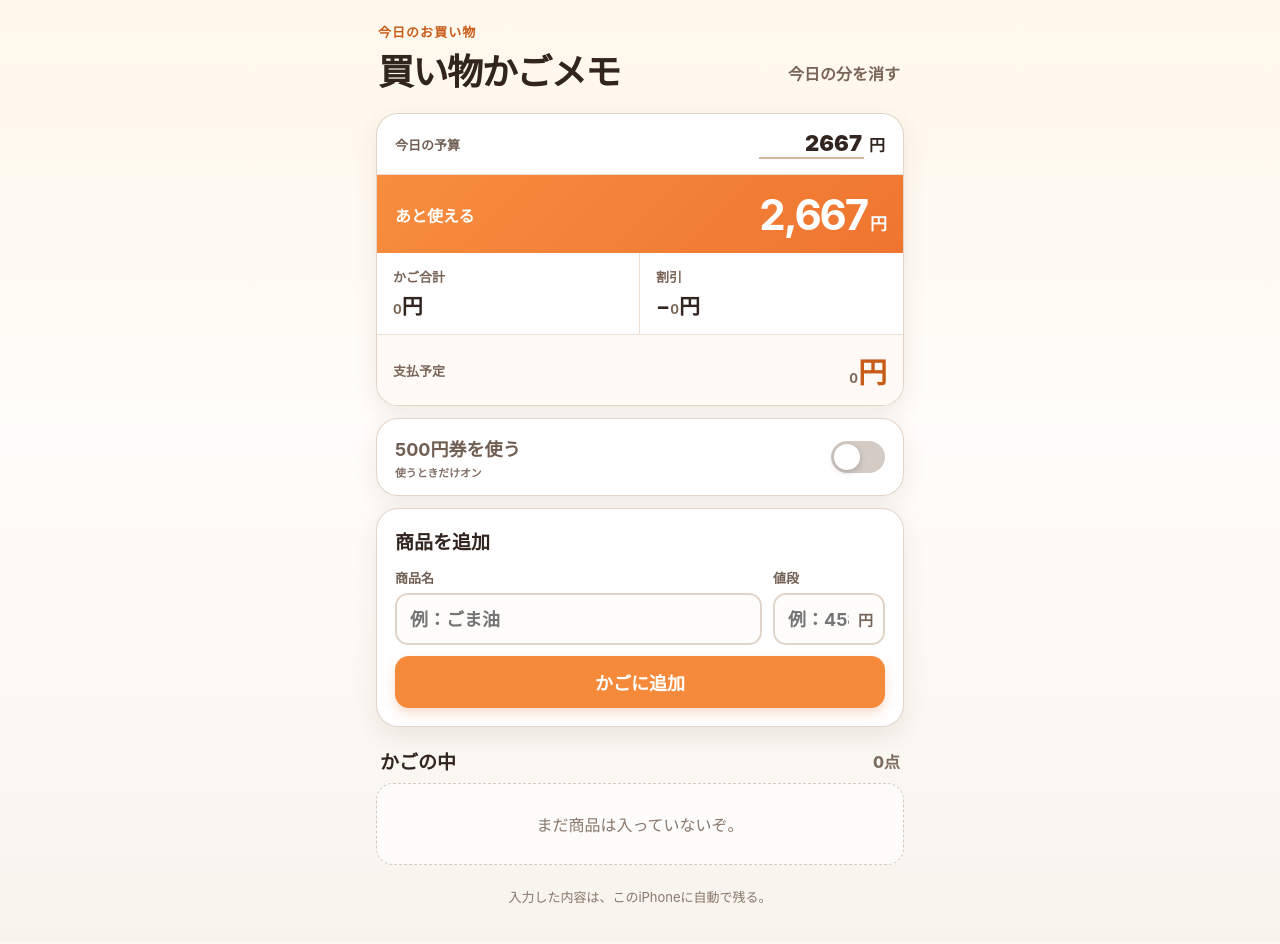
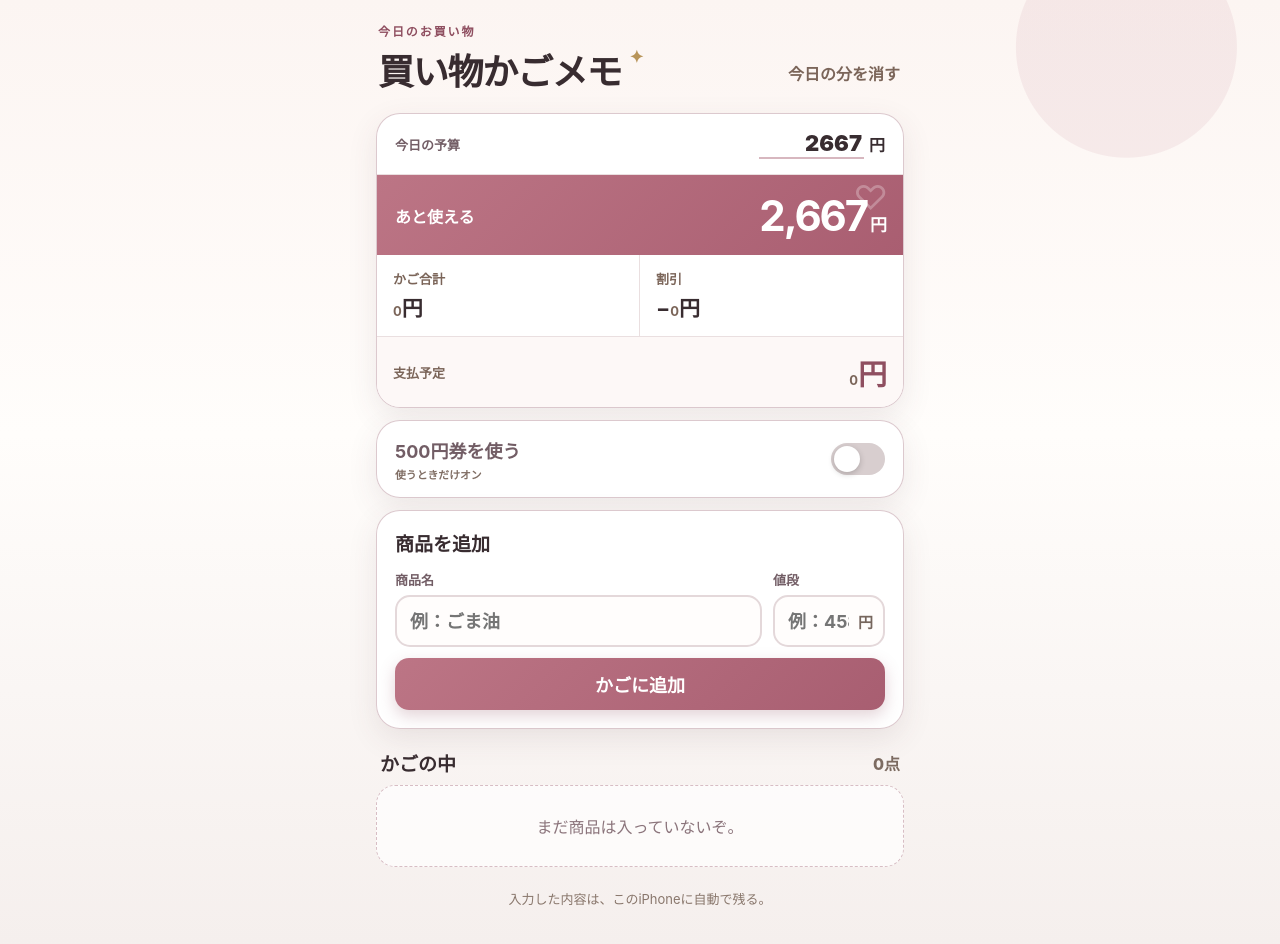
Before and after one commit to 48tvcr8szr-art/kaimono-kago-memo, a plain HTML site: page index.html in a window 1280 px wide. Drawn offline with Linux system fonts and the light colour scheme.

Commit message:
大人かわいい色合いに変更

```diff
--- a/styles.css
+++ b/styles.css
@@ -1,45 +1,50 @@
 :root {
   color-scheme: light;
   font-family: -apple-system, BlinkMacSystemFont, "Hiragino Sans", "Yu Gothic", sans-serif;
-  background: #fff8ef;
-  color: #32251f;
-  --orange: #f58a3b;
-  --orange-dark: #c75c19;
-  --cream: #fff8ef;
+  background: #fbf5f2;
+  color: #382c30;
+  --orange: #b96f7f;
+  --orange-dark: #8f4f60;
+  --cream: #fbf5f2;
   --paper: #ffffff;
-  --green: #3a8b67;
-  --red: #c94d43;
-  --line: #eaded2;
-  --shadow: 0 8px 24px rgba(79, 45, 23, .09);
+  --green: #7f9b8b;
+  --red: #b6535b;
+  --gold: #b89458;
+  --line: #eadfe0;
+  --shadow: 0 10px 30px rgba(91, 60, 70, .10);
 }
 
 * { box-sizing: border-box; }
-body { margin: 0; min-height: 100vh; background: linear-gradient(180deg, #fff7eb 0, #fffdf9 46%, #f8f3ed 100%); }
+body { margin: 0; min-height: 100vh; background:
+  radial-gradient(circle at 88% 5%, rgba(218, 177, 186, .20) 0 110px, transparent 111px),
+  linear-gradient(180deg, #fcf5f2 0, #fffdfb 46%, #f5efed 100%); }
 button, input { font: inherit; }
 button { touch-action: manipulation; }
 .app-shell { width: min(100%, 560px); margin: 0 auto; padding: max(18px, env(safe-area-inset-top)) 16px max(36px, env(safe-area-inset-bottom)); }
 .app-header { display: flex; align-items: flex-end; justify-content: space-between; gap: 12px; margin: 4px 2px 18px; }
-.eyebrow { margin: 0 0 2px; color: var(--orange-dark); font-size: 13px; font-weight: 800; letter-spacing: .08em; }
-h1 { margin: 0; font-size: clamp(26px, 8vw, 36px); letter-spacing: -.04em; }
+.eyebrow { margin: 0 0 4px; color: var(--orange-dark); font-size: 12px; font-weight: 800; letter-spacing: .16em; }
+h1 { margin: 0; font-family: "Yu Mincho", "Hiragino Mincho ProN", serif; font-size: clamp(26px, 8vw, 36px); letter-spacing: -.035em; }
+h1::after { content: "✦"; display: inline-block; margin-left: 8px; color: var(--gold); font-family: serif; font-size: .48em; vertical-align: top; transform: translateY(4px); }
 h2 { margin: 0; font-size: 19px; }
 .text-button { border: 0; background: transparent; color: #7b6559; padding: 10px 2px; font-weight: 700; white-space: nowrap; }
-.summary-card, .coupon-card, .entry-card { background: var(--paper); border: 1px solid rgba(219, 198, 180, .75); border-radius: 22px; box-shadow: var(--shadow); }
+.summary-card, .coupon-card, .entry-card { background: rgba(255,255,255,.94); border: 1px solid rgba(207, 180, 187, .72); border-radius: 24px; box-shadow: var(--shadow); }
 .summary-card { overflow: hidden; margin-bottom: 12px; }
 .budget-row { display: flex; justify-content: space-between; align-items: center; gap: 10px; padding: 15px 18px; border-bottom: 1px solid var(--line); font-weight: 800; }
 .money-input { display: flex; align-items: center; gap: 5px; }
-.money-input input { width: 105px; border: 0; border-bottom: 2px solid #d4b79f; background: transparent; color: inherit; text-align: right; font-size: 22px; font-weight: 900; border-radius: 0; }
+.money-input input { width: 105px; border: 0; border-bottom: 2px solid #d7b7bf; background: transparent; color: inherit; text-align: right; font-size: 22px; font-weight: 900; border-radius: 0; }
 .money-input input:focus { outline: 0; border-color: var(--orange); }
-.remaining-block { padding: 19px 18px 17px; background: linear-gradient(135deg, #f78d3f, #ef7530); color: #fff; display: flex; align-items: center; justify-content: space-between; }
+.remaining-block { padding: 20px 18px 18px; background: linear-gradient(135deg, #bc7585, #a95e71); color: #fff; display: flex; align-items: center; justify-content: space-between; position: relative; }
+.remaining-block::after { content: "♡"; position: absolute; right: 15px; top: 6px; color: rgba(255,255,255,.27); font-size: 34px; line-height: 1; }
 .remaining-block > span { font-weight: 800; }
 .remaining-block strong { font-size: 42px; line-height: 1; letter-spacing: -.05em; }
 .remaining-block small { font-size: 17px; margin-left: 3px; }
-.remaining-block.over { background: linear-gradient(135deg, #d65b50, #bd3d35); }
+.remaining-block.over { background: linear-gradient(135deg, #c45f68, #a9434c); }
 .summary-grid { display: grid; grid-template-columns: 1fr 1fr; }
 .summary-grid div { padding: 14px 16px; display: flex; flex-direction: column; gap: 4px; }
 .summary-grid div:first-child { border-right: 1px solid var(--line); }
 .summary-grid span { color: #7b6559; font-size: 13px; font-weight: 700; }
 .summary-grid strong { font-size: 21px; }
-.summary-grid .payment { grid-column: 1 / -1; border-top: 1px solid var(--line); background: #fffaf5; flex-direction: row; align-items: center; justify-content: space-between; }
+.summary-grid .payment { grid-column: 1 / -1; border-top: 1px solid var(--line); background: #fdf8f7; flex-direction: row; align-items: center; justify-content: space-between; }
 .summary-grid .payment strong { color: var(--orange-dark); font-size: 29px; }
 .coupon-card { margin-bottom: 12px; padding: 2px 4px; }
 .switch-row { min-height: 72px; padding: 13px 14px; display: flex; align-items: center; gap: 12px; cursor: pointer; }
@@ -47,27 +52,27 @@ h2 { margin: 0; font-size: 19px; }
 .switch-row b { font-size: 18px; }
 .switch-row small { color: #806e64; }
 .switch-row input { position: absolute; opacity: 0; pointer-events: none; }
-.switch-row i { width: 54px; height: 32px; border-radius: 99px; background: #d4cbc5; position: relative; transition: .2s; }
+.switch-row i { width: 54px; height: 32px; border-radius: 99px; background: #d8cecf; position: relative; transition: .2s; }
 .switch-row i::after { content: ""; position: absolute; width: 26px; height: 26px; left: 3px; top: 3px; background: #fff; border-radius: 50%; box-shadow: 0 2px 6px rgba(0,0,0,.2); transition: .2s; }
 .switch-row input:checked + i { background: var(--green); }
 .switch-row input:checked + i::after { transform: translateX(22px); }
 .entry-card { padding: 18px; margin-bottom: 20px; }
 .entry-card h2 { margin-bottom: 14px; }
 #itemForm { display: grid; grid-template-columns: 1fr 112px; gap: 11px; }
-label { position: relative; font-size: 13px; font-weight: 800; color: #705e53; }
-label input { display: block; width: 100%; margin-top: 6px; height: 52px; border: 2px solid #e1d5ca; border-radius: 13px; background: #fffdfb; padding: 0 13px; color: #32251f; font-size: 18px; font-weight: 750; }
+label { position: relative; font-size: 13px; font-weight: 800; color: #725d65; }
+label input { display: block; width: 100%; margin-top: 6px; height: 52px; border: 2px solid #e4d8da; border-radius: 15px; background: #fffdfc; padding: 0 13px; color: #382c30; font-size: 18px; font-weight: 750; }
 label input:focus { outline: 3px solid rgba(245,138,59,.18); border-color: var(--orange); }
 .yen-mark { position: absolute; right: 12px; bottom: 15px; font-size: 15px; color: #76665d; }
 #itemPrice, #editPrice { padding-right: 34px; text-align: right; }
 .primary-button, .secondary-button { border: 0; border-radius: 14px; min-height: 52px; padding: 0 18px; font-weight: 900; }
-.primary-button { background: var(--orange); color: #fff; box-shadow: 0 5px 12px rgba(213,101,25,.22); }
+.primary-button { background: linear-gradient(135deg, #bc7585, #a85e71); color: #fff; box-shadow: 0 6px 16px rgba(142,79,96,.25); }
 .secondary-button { background: #eee7e0; color: #58483e; }
 #itemForm .primary-button { grid-column: 1 / -1; font-size: 18px; }
 .section-heading { display: flex; justify-content: space-between; align-items: center; padding: 0 4px 9px; }
 .section-heading span { color: #7c6b61; font-weight: 800; }
-.empty-message { margin: 0; padding: 28px 18px; text-align: center; color: #8a776b; background: rgba(255,255,255,.66); border: 1px dashed #d9c9bc; border-radius: 17px; }
+.empty-message { margin: 0; padding: 28px 18px; text-align: center; color: #8b747b; background: rgba(255,255,255,.68); border: 1px dashed #d7bdc4; border-radius: 19px; }
 #itemList { list-style: none; margin: 0; padding: 0; display: grid; gap: 9px; }
-.item-row { display: grid; grid-template-columns: minmax(0,1fr) auto auto; align-items: center; gap: 8px; min-height: 70px; padding: 9px 9px 9px 15px; border: 1px solid var(--line); border-radius: 17px; background: #fff; box-shadow: 0 4px 14px rgba(79,45,23,.05); }
+.item-row { display: grid; grid-template-columns: minmax(0,1fr) auto auto; align-items: center; gap: 8px; min-height: 70px; padding: 9px 9px 9px 15px; border: 1px solid var(--line); border-radius: 19px; background: #fff; box-shadow: 0 5px 16px rgba(91,60,70,.06); }
 .item-info { min-width: 0; }
 .item-name { display: block; overflow: hidden; text-overflow: ellipsis; white-space: nowrap; font-size: 17px; font-weight: 850; }
 .item-price { display: block; margin-top: 3px; color: var(--orange-dark); font-size: 20px; font-weight: 900; }
--- a/sw.js
+++ b/sw.js
@@ -1,4 +1,4 @@
-const CACHE_NAME = "shopping-basket-v1";
+const CACHE_NAME = "shopping-basket-v2";
 const ASSETS = ["./", "./index.html", "./styles.css", "./app.js", "./manifest.webmanifest", "./icon.svg", "./apple-touch-icon.png"];
 
 self.addEventListener("install", (event) => {
```
Also changed, not shown: apple-touch-icon.png, icon.svg.
